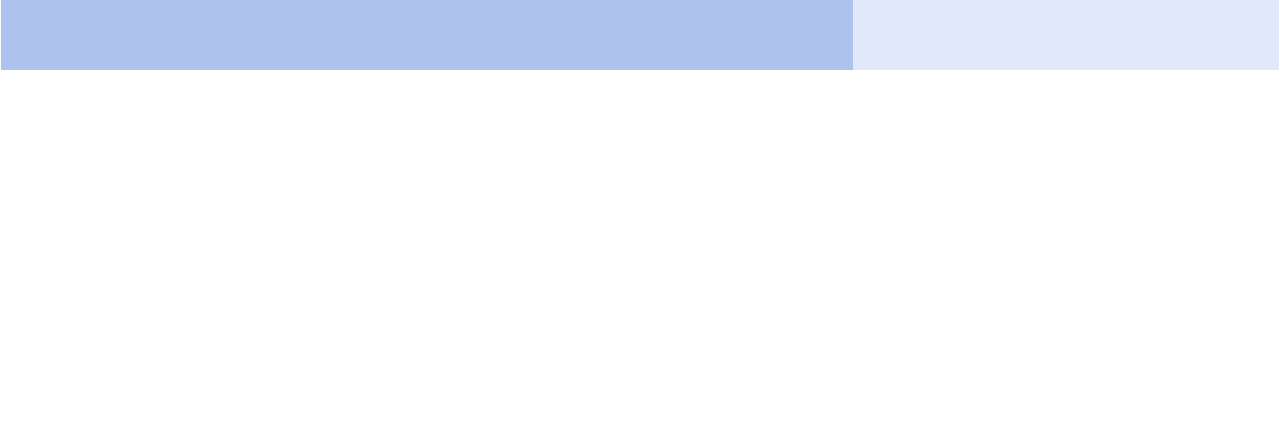
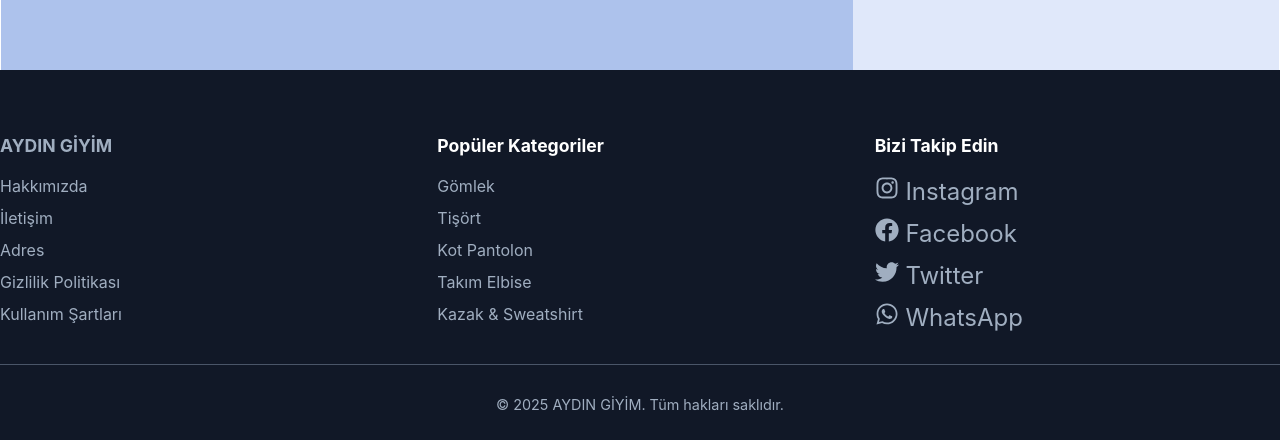
Before and after one commit to ayagiz1/aydin-giyim, a React (Create React App) app: page / in a window 1280 px wide. Shown: the part 3903-4343 px from the top of the page. Before the commit the page ends 3973 px from the top, so only its background shows below. Built offline with nearby package versions, Linux system fonts and the light colour scheme.

Commit message:
feat: footer eklendi.,

```diff
--- a/src/App.js
+++ b/src/App.js
@@ -3,6 +3,7 @@
 import Hero from './components/Hero';
 import CategoryShowcase from './components/CategoryShowcase';
 import MainContent from './components/MainContent';
+import Footer from './components/Footer';
 
 function App() {
   return (
@@ -11,6 +12,7 @@
       <Hero />
       <CategoryShowcase />
       <MainContent />
+      <Footer />
     </div>
   );
 }
--- /dev/null
+++ b/src/components/Footer.css
@@ -0,0 +1,71 @@
+.site-footer-container {
+    background-color: var(--text-primary);
+    color: #a0aec0;
+    padding: 3rem 0 1rem;
+}
+
+.footer-content {
+    max-width: 1400px;
+    margin: 0 auto;
+}
+
+.footer-columns {
+    display: flex;
+    flex-wrap: wrap;
+    justify-content: space-between;
+    gap: 2rem;
+    padding-bottom: 2rem;
+    border-bottom: 1px solid #4a5568;
+}
+
+.footer-menu {
+    flex: 1 1 200px;
+    display: flex;
+    flex-direction: column;
+    gap: 0.75rem;
+}
+
+.footer-menu h3 {
+    font-size: 1.1rem;
+    color: #fff;
+    margin-bottom: 0.5rem;
+}
+
+.footer-menu a {
+    color: #a0aec0;
+    text-decoration: none;
+    transition: color 0.3s ease;
+}
+
+.footer-menu a:hover {
+    color: #fff;
+}
+
+.social-links .social-icons {
+    display: flex;
+    gap: 1.5rem;
+}
+
+.social-links a {
+    font-size: 1.5rem;
+    transition: color 0.3s ease, transform 0.3s ease;
+}
+
+.social-links a:hover {
+    transform: translateY(-2px);
+}
+
+.footer-bottom {
+    padding-top: 1rem;
+    text-align: center;
+    font-size: 0.9rem;
+}
+
+/* ---------------------------------- MEDIA-QUERIES ---------------------------------- */
+@media (max-width: 768px) {
+    .footer-columns {
+        flex-direction: column;
+        align-items: center;
+        text-align: center;
+    }
+}
--- /dev/null
+++ b/src/components/Footer.js
@@ -0,0 +1,52 @@
+import React from 'react';
+import './Footer.css';
+
+import { FaInstagram, FaFacebook, FaWhatsapp, FaTwitter } from 'react-icons/fa';
+
+const Footer = () => {
+
+    const currentYear = new Date().getFullYear();
+
+    return (
+        <footer className='site-footer-container'>
+            <div className='footer-content'>
+                <div className="footer-columns">
+
+                    <div className='footer-menu brand-menu'>
+                        <h3><a href="#">AYDIN GİYİM</a></h3>
+                        <a href="#">Hakkımızda</a>
+                        <a href="#">İletişim</a>
+                        <a href="#">Adres</a>
+                        <a href="#">Gizlilik Politikası</a>
+                        <a href="#">Kullanım Şartları</a>
+                    </div>
+
+                    <div className='footer-menu categories-menu'>
+                        <h3>Popüler Kategoriler</h3>
+                        <a href="#">Gömlek</a>
+                        <a href="#">Tişört</a>
+                        <a href="#">Kot Pantolon</a>
+                        <a href="#">Takım Elbise</a>
+                        <a href="#">Kazak & Sweatshirt</a>
+
+                    </div>
+
+                    <div className="footer-menu social-links">
+                        <h3>Bizi Takip Edin</h3>
+                        <a href="https://instagram.com" target="_blank" rel="noopener noreferrer"><FaInstagram /> Instagram</a>
+                        <a href="https://facebook.com" target="_blank" rel="noopener noreferrer"><FaFacebook /> Facebook</a>
+                        <a href="https://twitter.com" target="_blank" rel="noopener noreferrer"><FaTwitter /> Twitter</a>
+                        <a href="https://whatsapp.com" target="_blank" rel="noopener noreferrer"><FaWhatsapp /> WhatsApp</a>
+                    </div>
+
+                </div>
+
+                <div className='footer-bottom'>
+                    <p>&copy; {currentYear} AYDIN GİYİM. Tüm hakları saklıdır.</p>
+                </div>
+            </div>
+        </footer>
+    );
+};
+
+export default Footer;
```
